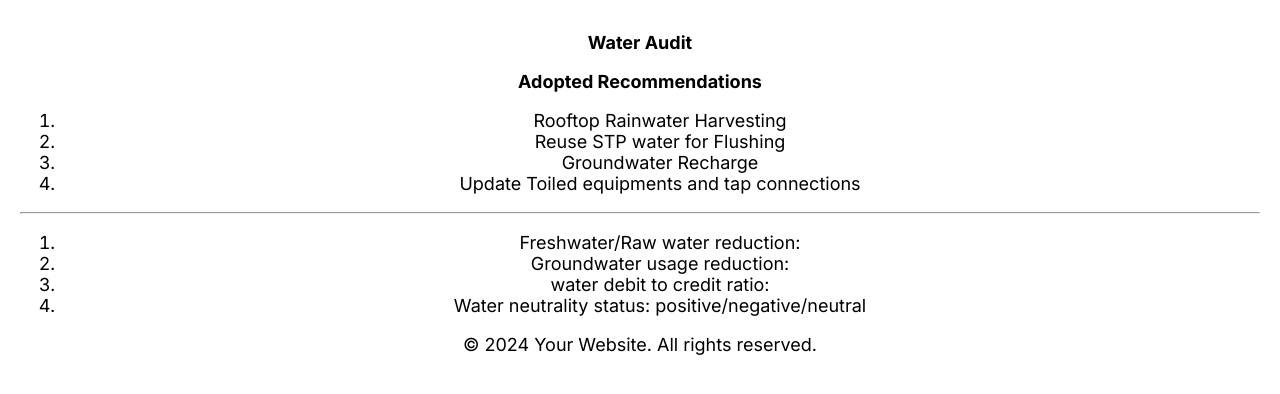
After one commit to nithinkodadhavadee/WaterPOS, a Flask app: page /auditor/water-balance-diagram in a window 1280 px wide. The commit adds this page. Shown: the top 394 px of the page. Run offline with Flask 3, Linux system fonts and the light colour scheme; parts of the project's set-up code (start-up, migrations or seed data) failed here and were passed over; some libraries are stand-ins or nearby versions.

Commit message:
I have no clue

```diff
--- a/app.py
+++ b/app.py
@@ -8,6 +8,7 @@ from views.auditor.waterMatrix import auditor_matrix
 from views.auditor.companies import companies
 from views.auditor.waterConservation import conservation
 from views.auditor.report import report
+from views.auditor.waterBalanceDiagram import auditor_balance_diagram
 
 app = Flask(__name__, template_folder='./templates')
 
@@ -27,6 +28,7 @@ app.register_blueprint(auditor_matrix)
 app.register_blueprint(companies)
 app.register_blueprint(conservation)
 app.register_blueprint(report)
+app.register_blueprint(auditor_balance_diagram)
 
 if __name__ == '__main__':
     app.run(host='0.0.0.0', port=5000, debug=True)
--- /dev/null
+++ b/templates/auditor/waterBalanceDiagram.html
@@ -0,0 +1,27 @@
+{% extends "base.html" %}
+
+{% block content %}
+<div class="container-fluid">
+    <div class="row">
+
+        <!-- Main content -->
+        <main role="main" >
+            <strong>Adopted Recommendations</strong>
+            <ol>
+                <li>Rooftop Rainwater Harvesting</li>
+                <li>Reuse STP water for Flushing</li>
+                <li>Groundwater Recharge</li>
+                <li>Update Toiled equipments and tap connections</li>
+            </ol>
+            <hr>
+            <ol>
+                <li>Freshwater/Raw water reduction:</li>
+                <li>Groundwater usage reduction:</li>
+                <li>water debit to credit ratio:</li>
+                <li>Water neutrality status: positive/negative/neutral</li>
+            </ol>
+        </main>
+    </div>
+</div>
+
+{% endblock %}
--- a/templates/categoryFormPage.html
+++ b/templates/categoryFormPage.html
@@ -24,6 +24,7 @@
                     <button class="tablinks" style="background-color: inherit; float: left; border: none; outline: none; cursor: pointer; padding: 14px 16px; transition: 0.3s;" onclick="openTab(event, 'stp-wastewater')">STP Wastewater</button>
                     <button class="tablinks" style="background-color: inherit; float: left; border: none; outline: none; cursor: pointer; padding: 14px 16px; transition: 0.3s;" onclick="openTab(event, 'etp')">ETP</button>
                     <button class="tablinks" style="background-color: inherit; float: left; border: none; outline: none; cursor: pointer; padding: 14px 16px; transition: 0.3s;" onclick="openTab(event, 'water-leakage')">Water Leakage</button>
+                    {{ misc_button | safe }}
                   </div>
 
                   <!-- <div id="company-details" class="tabcontent" style="display: none; padding: 20px; border: 1px solid #ccc;">
@@ -51,6 +52,11 @@
                       {{ form_html[4] | safe }}
                   </div>
 
+                  <div id="misce" class="tabcontent" style="display: none; padding: 20px; border: 1px solid #ccc;">
+
+                    <strong>all miscellaneous questions will end up here</strong>
+                      {{ form_html[5] | safe }}
+                  </div>
                   <script>
                   function openTab(evt, tabName) {
                     // Hide all tab content
--- a/views/auditor/dash.py
+++ b/views/auditor/dash.py
@@ -83,7 +83,9 @@ def dash_page():
                     form_html.append(form_generated)
                 except:
                     form_html.append("Cannot generate Form")
-            return render_template('categoryformPage.html', company=company, water_matrix=water_matrix_html, form_html = form_html, company_type=company_type, blocks_html=blocks_html)
+
+            misc_button = '<button class="tablinks" style="background-color: inherit; float: left; border: none; outline: none; cursor: pointer; padding: 14px 16px; transition: 0.3s;" onclick="openTab(event, \'misce\')">Miscellaneous Questions</button>'
+            return render_template('categoryformPage.html', company=company, water_matrix=water_matrix_html, form_html = form_html, company_type=company_type, blocks_html=blocks_html, misc_button=misc_button)
 
         else:
             # Get company name and type from session data
--- /dev/null
+++ b/views/auditor/waterBalanceDiagram.py
@@ -0,0 +1,10 @@
+from flask import Blueprint, request, render_template
+import requests
+
+auditor_balance_diagram = Blueprint('auditor_balance_diagram', __name__)
+
+
+
+@auditor_balance_diagram.route('/auditor/water-balance-diagram', methods=['GET'])
+def generate_balance_diagram():
+    return render_template('auditor/waterBalanceDiagram.html')
```
Also changed, not shown: templates/auditor/shareLink.html (+13 -6 lines), views/auditor/companies.py (+9 -6 lines).
